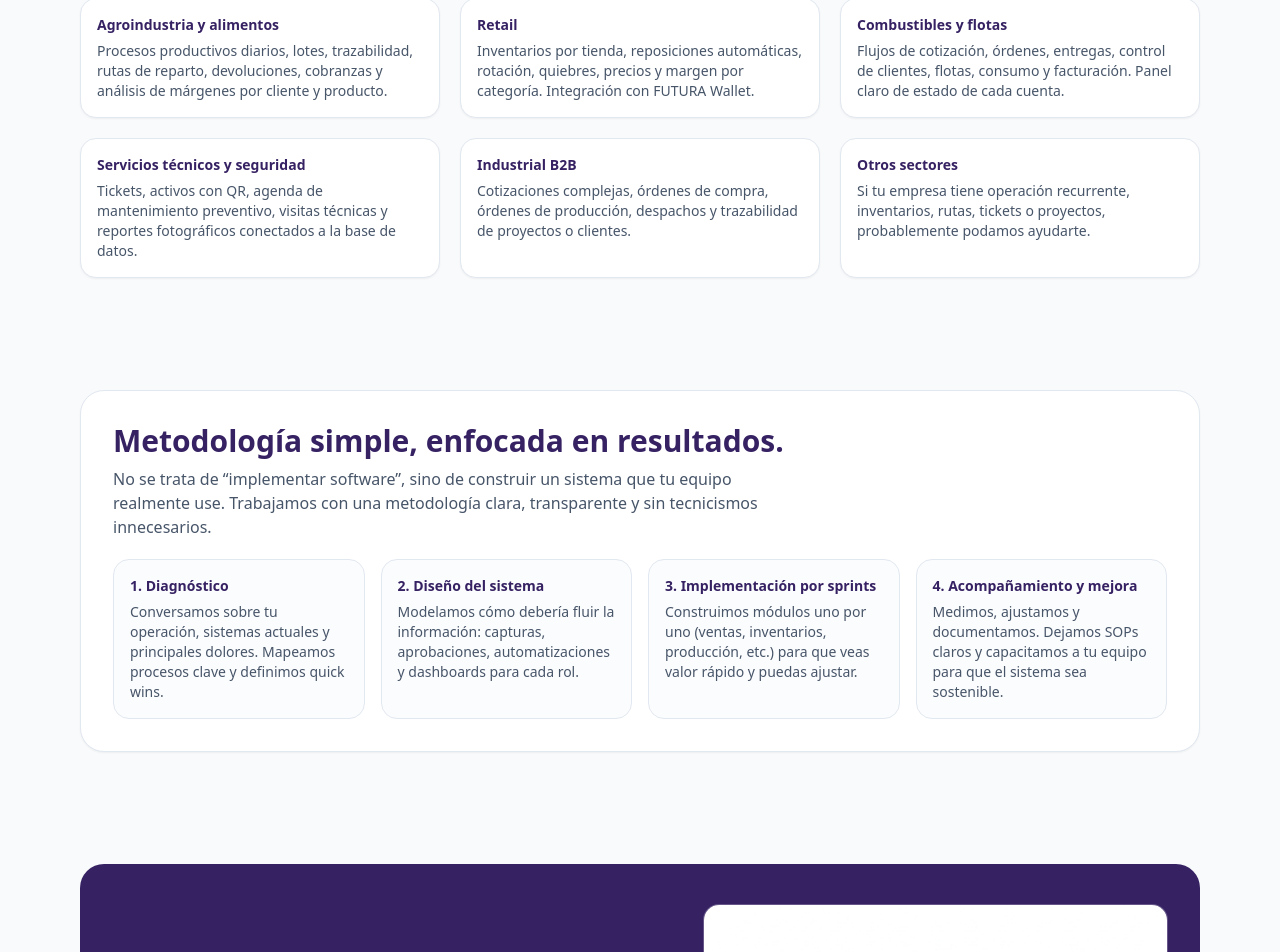
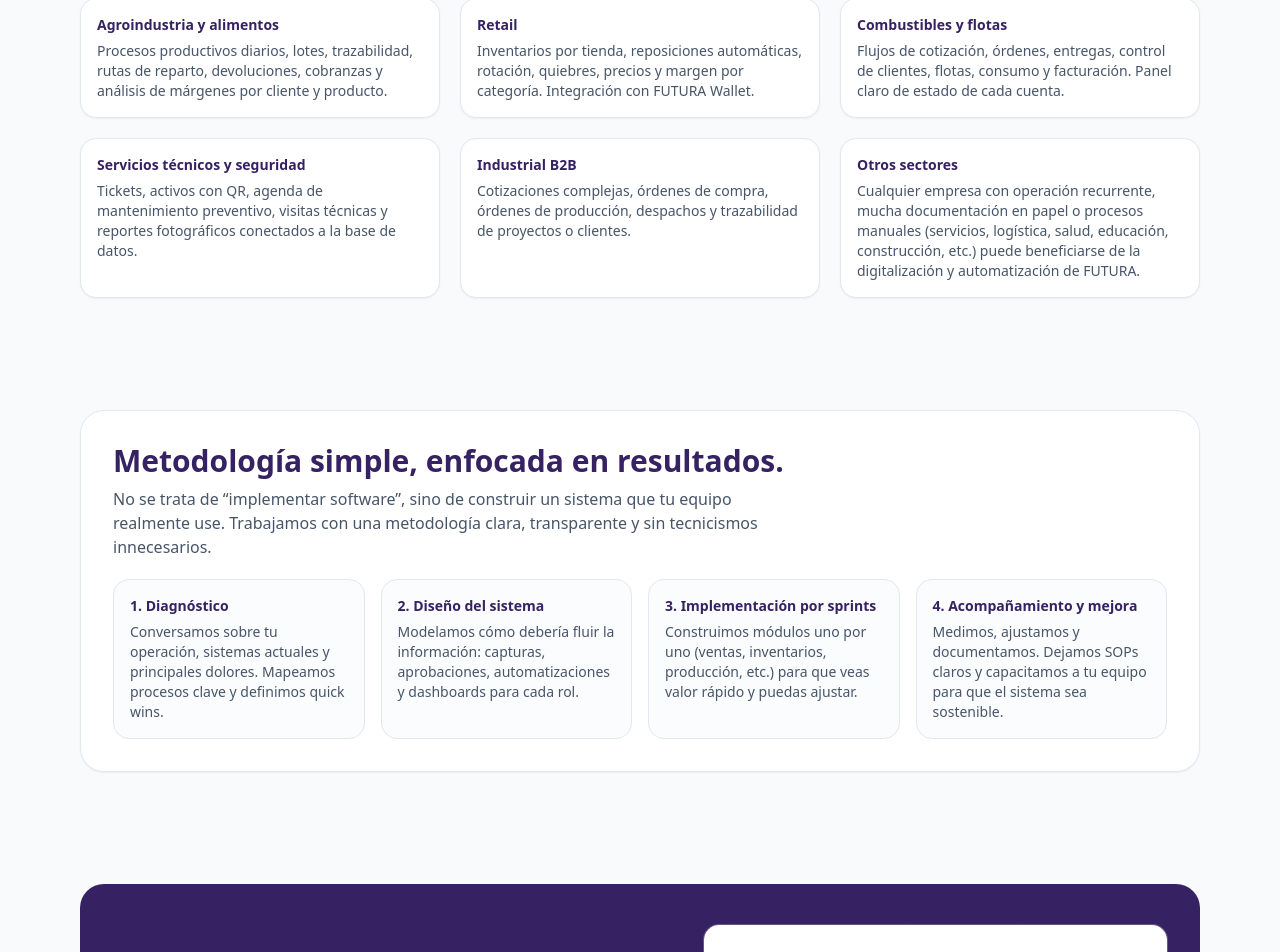
Before and after one commit to LuiisGo/futura-site, a Next.js app: page / in a window 1280 px wide. Shown: the part 3380-4332 px from the top of the page. Built offline with nearby package versions, Linux system fonts and the light colour scheme; no server answers.

Commit message:
Update Sectors.tsx

```diff
--- a/components/sections/Sectors.tsx
+++ b/components/sections/Sectors.tsx
@@ -29,11 +29,11 @@ const sectors = [
     description:
       "Cotizaciones complejas, órdenes de compra, órdenes de producción, despachos y trazabilidad de proyectos o clientes.",
   },
-  {
-    title: "Otros sectores",
-    description:
-      "Si tu empresa tiene operación recurrente, inventarios, rutas, tickets o proyectos, probablemente podamos ayudarte.",
-  },
+{
+  title: "Otros sectores",
+  description:
+    "Cualquier empresa con operación recurrente, mucha documentación en papel o procesos manuales (servicios, logística, salud, educación, construcción, etc.) puede beneficiarse de la digitalización y automatización de FUTURA.",
+},
 ];
 
 export default function Sectors() {
```
